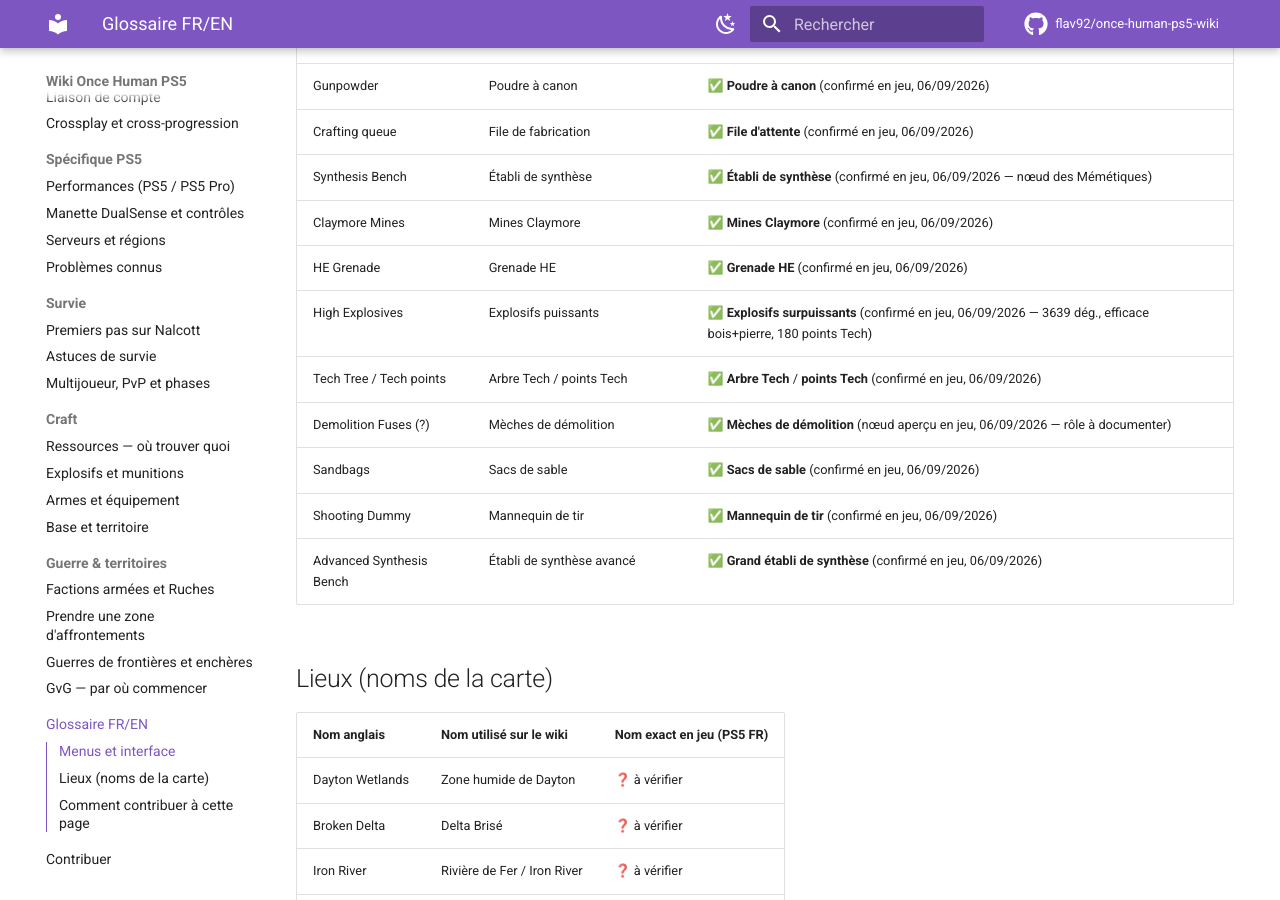
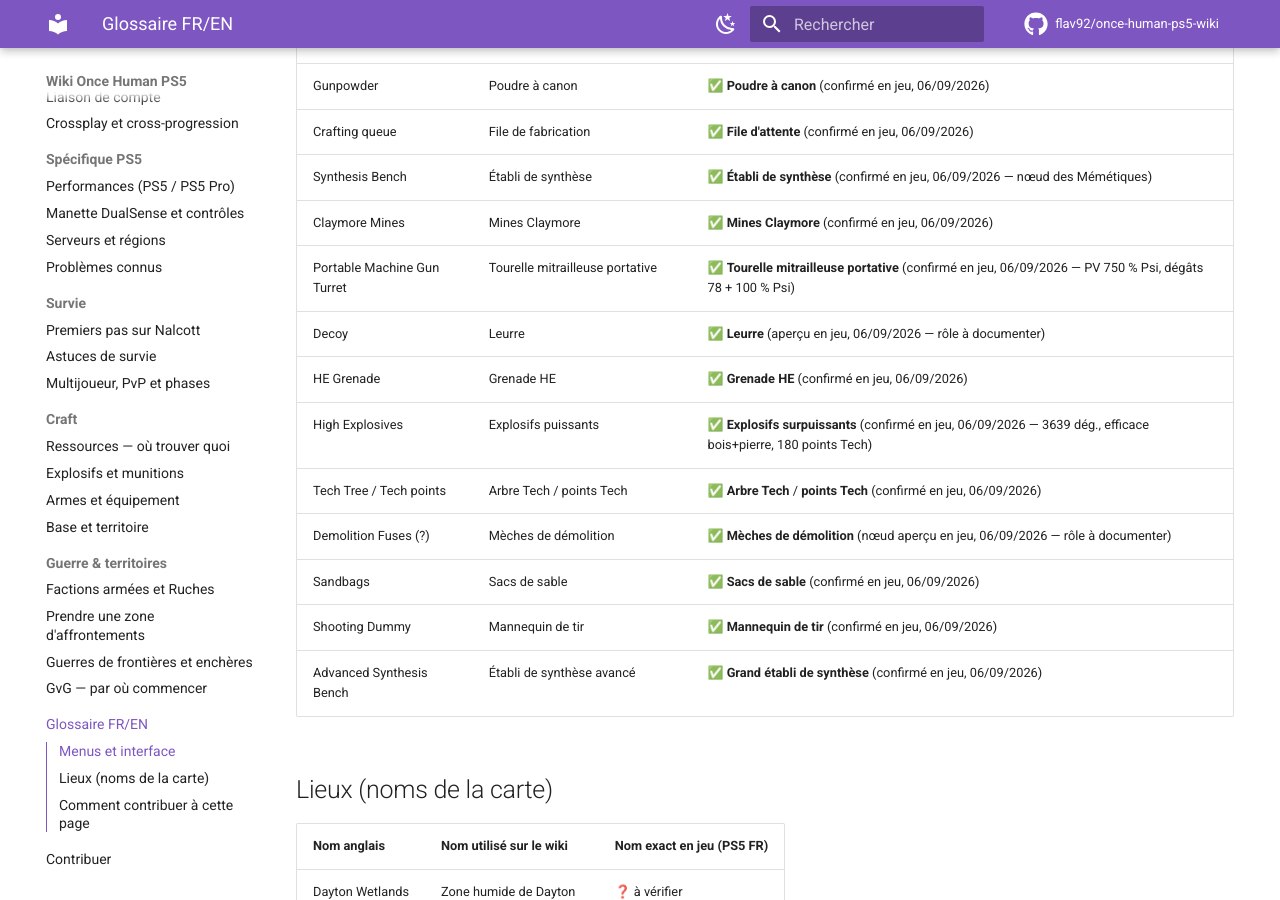
Before and after one commit to flav92/once-human-ps5-wiki, an MkDocs documentation site: the page built from docs/glossaire.md, in a window 1280 px wide and 900 px high, scrolled down 2993 px. Built offline with MkDocs 1.6.1 and Material for MkDocs 9.7.7, drawn with Linux system fonts in a browser that asks for light colours; comment, search, counter and statistics services are not loaded.

Commit message:
Tourelle mitrailleuse portative : fiche relevée en jeu, ajoutée à la défense en oignon
Co-Authored-By: Claude Fable 5 <noreply@anthropic.com>
Claude-Session: https://claude.ai/code/session_01TCxfqbazixhXZqmCd3gYVk

```diff
--- a/docs/glossaire.md
+++ b/docs/glossaire.md
@@ -65,6 +65,8 @@ Quand le nom exact PS5 est confirmé, les pages du wiki sont mises à jour pour
 | Crafting queue | File de fabrication | ✅ **File d'attente** (confirmé en jeu, 06/09/2026) |
 | Synthesis Bench | Établi de synthèse | ✅ **Établi de synthèse** (confirmé en jeu, 06/09/2026 — nœud des Mémétiques) |
 | Claymore Mines | Mines Claymore | ✅ **Mines Claymore** (confirmé en jeu, 06/09/2026) |
+| Portable Machine Gun Turret | Tourelle mitrailleuse portative | ✅ **Tourelle mitrailleuse portative** (confirmé en jeu, 06/09/2026 — PV 750 % Psi, dégâts 78 + 100 % Psi) |
+| Decoy | Leurre | ✅ **Leurre** (aperçu en jeu, 06/09/2026 — rôle à documenter) |
 | HE Grenade | Grenade HE | ✅ **Grenade HE** (confirmé en jeu, 06/09/2026) |
 | High Explosives | Explosifs puissants | ✅ **Explosifs surpuissants** (confirmé en jeu, 06/09/2026 — 3639 dég., efficace bois+pierre, 180 points Tech) |
 | Tech Tree / Tech points | Arbre Tech / points Tech | ✅ **Arbre Tech** / **points Tech** (confirmé en jeu, 06/09/2026) |
```
Also changed, not shown: docs/guerre/prise-de-zone.md (+2 -0 lines).
